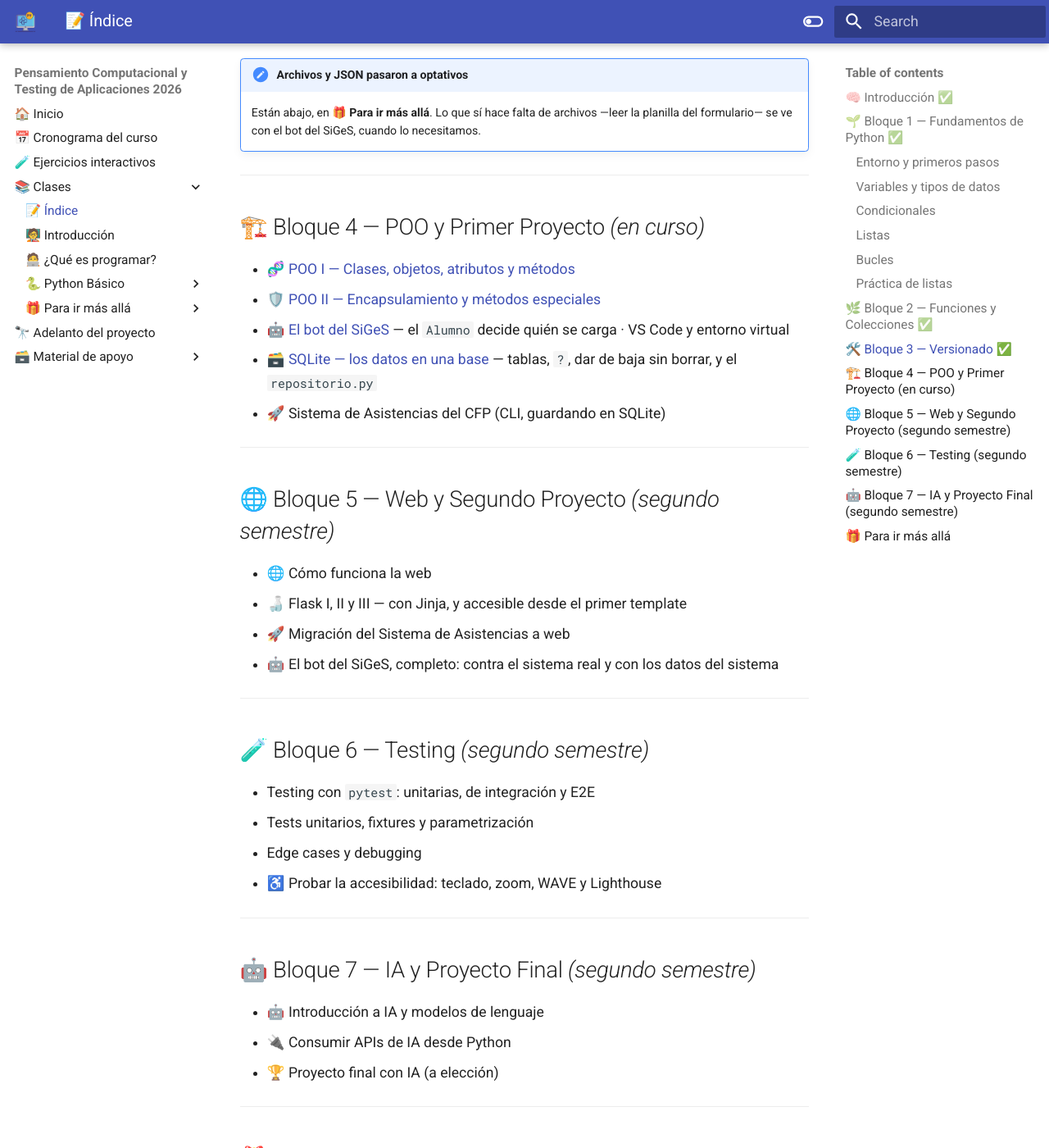
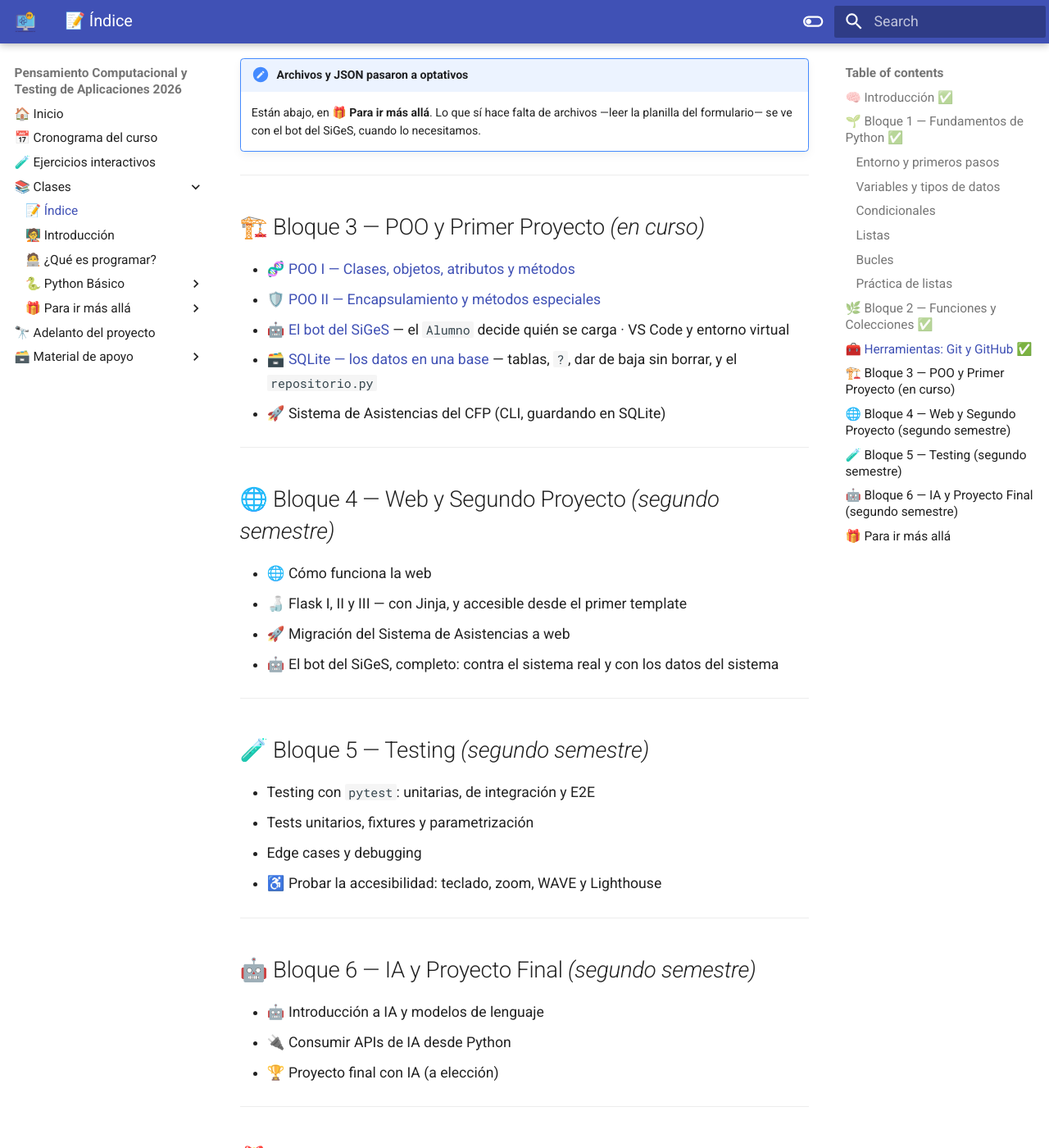
Before and after one commit to MaxiNunez24/pensamiento-computacional-testing-2026, an MkDocs documentation site: the page built from docs/clases/clases.md, in a window 1280 px wide and 1400 px high, scrolled down 2353 px. Shown: the whole window at 82% size. Built offline with MkDocs 1.6.1 and Material for MkDocs 9.7.7, drawn with Linux system fonts in a browser that asks for light colours; some of the changed text lies outside the part shown.

Commit message:
POO pasa a ser el Bloque 3, en la plataforma y en la teoria
El Bloque 3 era Versionado, pero Archivos y JSON pasaron a optativos y de ese
bloque solo quedaba Git, que ya se dio. Git pasa a Herramientas, sin numero,
junto con "Lo que Python hace por vos". POO y el proyecto (POO I y II, el bot
del SiGeS y SQLite) quedan pegados al Bloque 2, como un solo bloque. Web,
Testing e IA suben un lugar: 4, 5 y 6.

Renumerado en los dos lados a la vez -menu y portada de la plataforma,
cronograma, indice y menu de MkDocs- para que no vuelvan a decir cosas
distintas. La bitacora no se toca: es el registro de lo que paso, con los
nombres que tenian las cosas en ese momento.

El cierre de la clase de JSON decia "con esto cierra el Bloque 3": ahora dice
que JSON vuelve con la web.

Co-Authored-By: Claude Opus 5 <noreply@anthropic.com>

```diff
--- a/docs/clases/clases.md
+++ b/docs/clases/clases.md
@@ -68,7 +68,7 @@
 
 ---
 
-## 🛠️ Bloque 3 — Versionado ✅ { #persistencia }
+## 🧰 Herramientas: Git y GitHub ✅ { #persistencia }
 
 - [🌳 Git y GitHub](./bloque_3_persistencia/git_github.md)
 
@@ -78,7 +78,7 @@
 
 ---
 
-## 🏗️ Bloque 4 — POO y Primer Proyecto *(en curso)*
+## 🏗️ Bloque 3 — POO y Primer Proyecto *(en curso)*
 
 - [🧬 POO I — Clases, objetos, atributos y métodos](./bloque_4_poo/poo_1.md)
 - [🛡️ POO II — Encapsulamiento y métodos especiales](./bloque_4_poo/poo_2.md)
@@ -106,7 +106,7 @@
 
 ---
 
-## 🤖 Bloque 7 — IA y Proyecto Final *(segundo semestre)*
+## 🤖 Bloque 6 — IA y Proyecto Final *(segundo semestre)*
 
 - 🤖 Introducción a IA y modelos de lenguaje
 - 🔌 Consumir APIs de IA desde Python
--- a/mkdocs.yml
+++ b/mkdocs.yml
@@ -159,13 +159,13 @@ nav:
         - 🔍 Lectura y corrección de código: clases/bloque_2_funciones_y_colecciones/lectura_codigo.md
         - 🧠 Del enunciado al programa: clases/bloque_2_funciones_y_colecciones/del_enunciado_al_programa.md
         - 🎲 Bingo: clases/bloque_2_funciones_y_colecciones/bingo.md
-      - 🐙 Versionado:
-        - 🐙 Git y GitHub: clases/bloque_3_persistencia/git_github.md
-      - 🏗️ POO:
+      - 🏗️ POO y el proyecto:
         - 🧬 POO I — Clases y objetos: clases/bloque_4_poo/poo_1.md
         - 🛡️ POO II — Métodos especiales y encapsulamiento: clases/bloque_4_poo/poo_2.md
         - "🤖 El bot del SiGeS": https://maxinunez24.github.io/pensamiento-computacional-testing-2026/ejercicios/clases/bot-siges/
         - "🗃️ SQLite": https://maxinunez24.github.io/pensamiento-computacional-testing-2026/ejercicios/clases/sqlite/
+      - 🧰 Herramientas:
+        - 🐙 Git y GitHub: clases/bloque_3_persistencia/git_github.md
     # Las optativas, al mismo nivel que "Python Básico". Archivos, JSON y
     # Herencia se MOVIERON acá el 18/9 (no están duplicadas). Una optativa
     # nueva es un .md en clases/para_ir_mas_alla/ más una línea acá.
--- a/src/content/docs/clases/json.mdx
+++ b/src/content/docs/clases/json.mdx
@@ -328,5 +328,5 @@ Cada llamada suma 1 a esa página, **conservando** lo que ya había.
 
 ---
 
-Con esto cierra el Bloque 3: ya sabés versionar el código (Git), guardar texto (archivos) y guardar
-estructuras (JSON). Lo que sigue es **POO**, y con eso arranca el Sistema de Asistencias.
+Con esto ya sabés guardar texto (archivos) y guardar estructuras enteras (JSON). JSON vuelve a
+aparecer más adelante, con la web: es el idioma en que se hablan los programas por internet.
```
Also changed, not shown: other parts of docs/clases/clases.md (+2 -2 lines), astro.config.mjs (+14 -28 lines), docs/cronograma.md (+5 -5 lines), src/content/docs/index.mdx (+8 -6 lines).
